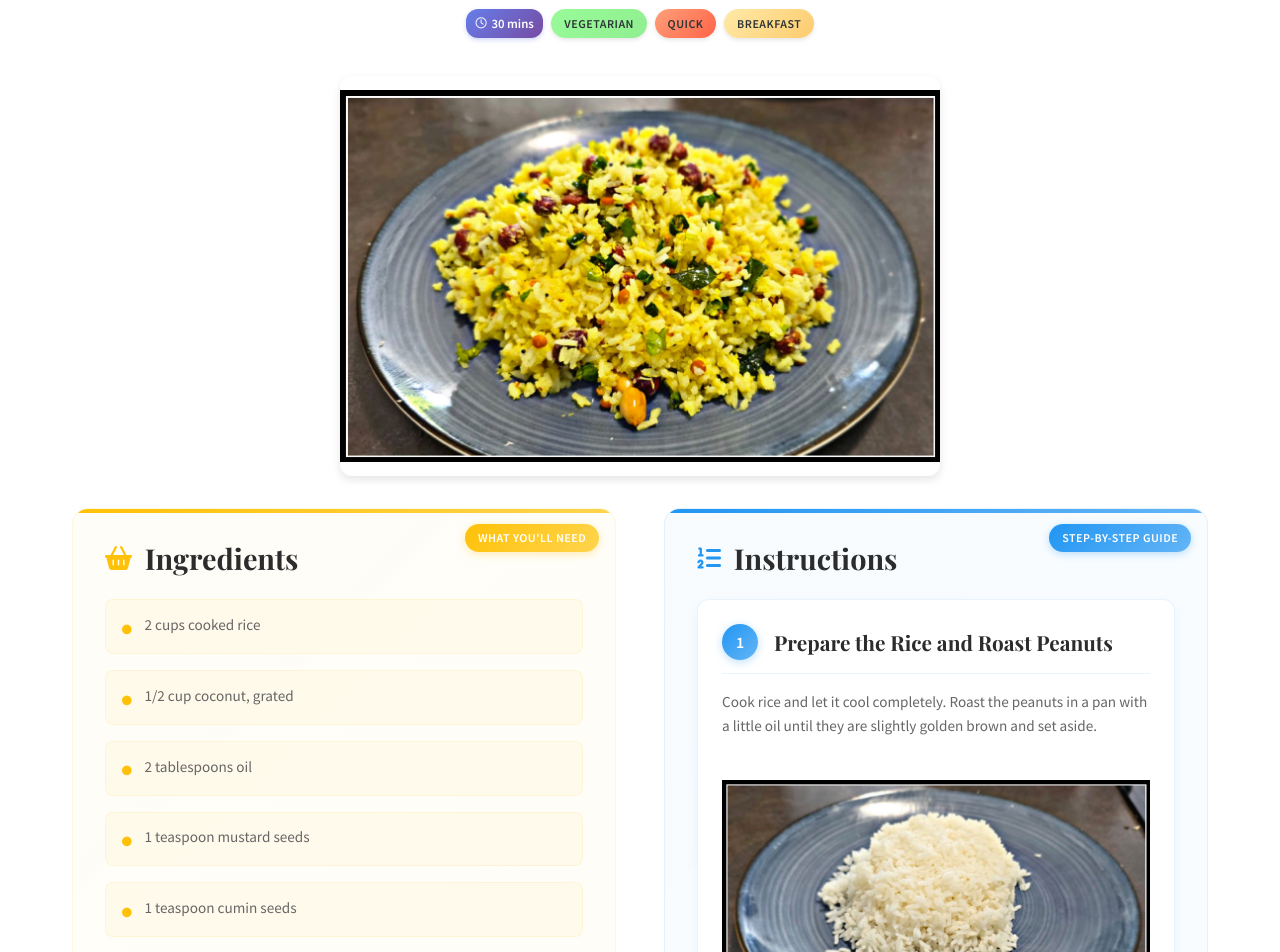
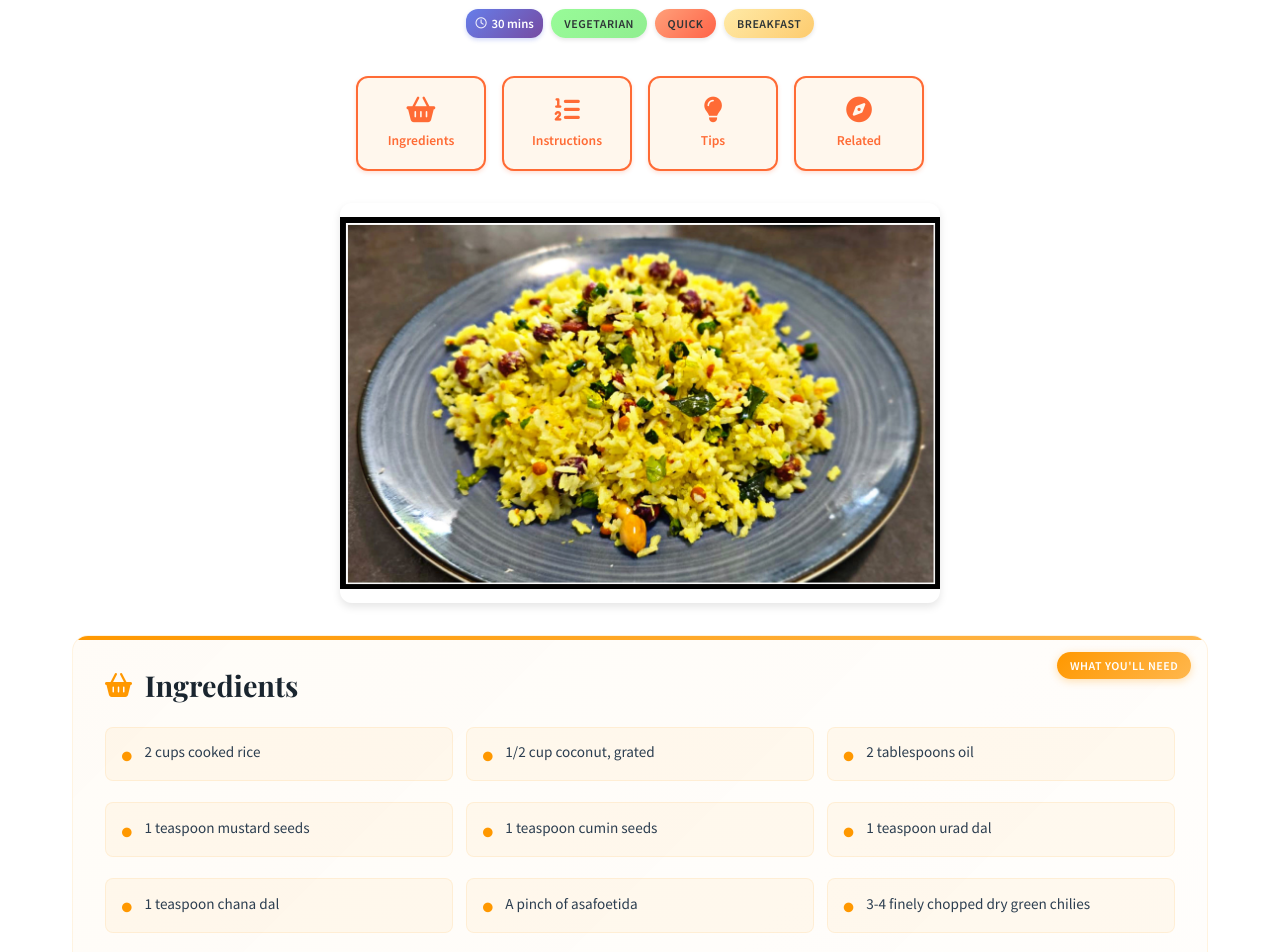
Before and after one commit to nikhilg37/MasalaTulips, a React (Create React App) app in the folder masala-tulips-react/: page /recipe/kaayi-chitranna in a window 1280 px wide. Shown: the part 520-1472 px from the top of the page. Built offline with nearby package versions, Linux system fonts and the light colour scheme.

Commit message:
new changes

```diff
--- a/masala-tulips-react/src/data/recipes.ts
+++ b/masala-tulips-react/src/data/recipes.ts
@@ -109,7 +109,7 @@ export const recipes: Record<string, Recipe> = {
     ],
     notes: [
       {
-        title: 'Notes',
+        title: 'Tips',
         content: [
           'Choose firm, green raw mangoes for the best tangy flavor.',
           'You can adjust the amount of raw mango based on how tangy you prefer the dish.',
@@ -230,7 +230,7 @@ export const recipes: Record<string, Recipe> = {
     ],
     notes: [
       {
-        title: 'Notes',
+        title: 'Tips',
         content: [
           'Soaking the rice for 30 minutes ensures even cooking and fluffy texture.',
           'You can use any combination of vegetables you prefer.',
@@ -433,7 +433,7 @@ export const recipes: Record<string, Recipe> = {
     ],
     notes: [
       {
-        title: 'Notes',
+        title: 'Tips',
         content: [
           'Use fresh, grated coconut for the best rich and nutty flavor.',
           'You can adjust the amount of coconut based on how rich you prefer the dish.',
--- a/masala-tulips-react/src/pages/RecipePage.tsx
+++ b/masala-tulips-react/src/pages/RecipePage.tsx
@@ -1,4 +1,4 @@
-import React, { useEffect } from 'react';
+import React, { useEffect, useState } from 'react';
 import { useParams, Link } from 'react-router-dom';
 import { getRecipeBySlug, getAllRecipes } from '../data/recipes';
 import '../styles/RecipePage.css';
@@ -8,6 +8,8 @@ import { generateRecipeStructuredData } from '../utils/structuredData';
 const RecipePage: React.FC = () => {
   const { slug } = useParams<{ slug: string }>();
   const recipe = getRecipeBySlug(slug || '');
+
+
 
   useEffect(() => {
     if (recipe) {
@@ -44,6 +46,8 @@ const RecipePage: React.FC = () => {
       };
     }
   }, [recipe]);
+
+
 
   // Function to get related recipes based on categories and tags
   const getRelatedRecipes = (currentRecipe: any) => {
@@ -167,6 +171,96 @@ const RecipePage: React.FC = () => {
           </div>
         </div>
 
+        {/* Quick Navigation Links */}
+        <div className="quick-nav">
+          <div className="quick-nav-container">
+            <a
+              href="#ingredients-section"
+              className="quick-nav-item"
+              onClick={(e) => {
+                e.preventDefault();
+                const element = document.getElementById('ingredients-section');
+                if (element) {
+                  const headerOffset = 80;
+                  const elementPosition = element.getBoundingClientRect().top;
+                  const offsetPosition = elementPosition + window.pageYOffset - headerOffset;
+
+                  window.scrollTo({
+                    top: offsetPosition,
+                    behavior: 'smooth'
+                  });
+                }
+              }}
+            >
+              <i className="fas fa-shopping-basket"></i>
+              <span>Ingredients</span>
+            </a>
+            <a
+              href="#instructions-section"
+              className="quick-nav-item"
+              onClick={(e) => {
+                e.preventDefault();
+                const element = document.getElementById('instructions-section');
+                if (element) {
+                  const headerOffset = 80;
+                  const elementPosition = element.getBoundingClientRect().top;
+                  const offsetPosition = elementPosition + window.pageYOffset - headerOffset;
+
+                  window.scrollTo({
+                    top: offsetPosition,
+                    behavior: 'smooth'
+                  });
+                }
+              }}
+            >
+              <i className="fas fa-list-ol"></i>
+              <span>Instructions</span>
+            </a>
+            <a
+              href="#tips-section"
+              className="quick-nav-item"
+              onClick={(e) => {
+                e.preventDefault();
+                const element = document.getElementById('tips-section');
+                if (element) {
+                  const headerOffset = 80;
+                  const elementPosition = element.getBoundingClientRect().top;
+                  const offsetPosition = elementPosition + window.pageYOffset - headerOffset;
+
+                  window.scrollTo({
+                    top: offsetPosition,
+                    behavior: 'smooth'
+                  });
+                }
+              }}
+            >
+              <i className="fas fa-lightbulb"></i>
+              <span>Tips</span>
+            </a>
+            <a
+              href="#related-section"
+              className="quick-nav-item"
+              onClick={(e) => {
+                e.preventDefault();
+                const element = document.getElementById('related-section');
+                if (element) {
+                  const headerOffset = 80;
+                  const elementPosition = element.getBoundingClientRect().top;
+                  const offsetPosition = elementPosition + window.pageYOffset - headerOffset;
+
+                  window.scrollTo({
+                    top: offsetPosition,
+                    behavior: 'smooth'
+                  });
+                }
+              }}
+            >
+              <i className="fas fa-compass"></i>
+              <span>Related</span>
+            </a>
+          </div>
+        </div>
+
         {/* Showcase Image */}
         <div className="showcase-image">
           <img src={recipe.mainImage} alt={recipe.title} className="main-image" />
@@ -175,7 +269,7 @@ const RecipePage: React.FC = () => {
         {/* Recipe Content */}
         <div className="recipe-grid">
           {/* Ingredients */}
-          <div className="ingredients-section">
+          <div id="ingredients-section" className="ingredients-section">
             <div className="section-label">
               <span>What You'll Need</span>
             </div>
@@ -196,7 +290,7 @@ const RecipePage: React.FC = () => {
           </div>
 
           {/* Instructions */}
-          <div className="instructions-section">
+          <div id="instructions-section" className="instructions-section">
             <div className="section-label">
               <span>Step-by-Step Guide</span>
             </div>
@@ -232,8 +326,8 @@ const RecipePage: React.FC = () => {
           </div>
         </div>
 
-        {/* Notes Section */}
-        <div className="notes-section">
+        {/* Tips Section */}
+        <div id="tips-section" className="notes-section">
           <div className="section-label">
             <span>Pro Tips & Ideas</span>
           </div>
@@ -276,7 +370,7 @@ const RecipePage: React.FC = () => {
         </div>
 
         {/* Related Recipes Section */}
-        <div className="related-section">
+        <div id="related-section" className="related-section">
           <div className="section-label">
             <span>Explore More</span>
           </div>
--- a/masala-tulips-react/src/styles/RecipePage.css
+++ b/masala-tulips-react/src/styles/RecipePage.css
@@ -1,3 +1,9 @@
+
+
+
+
+
+
 /* Recipe Page Styles */
 .recipe-page {
     min-height: 100vh;
@@ -225,10 +231,78 @@
     transform: scale(1.02);
 }
 
+/* Quick Navigation */
+.quick-nav {
+    margin: 2rem 0;
+    padding: 0 1rem;
+}
+
+.quick-nav-container {
+    display: flex;
+    justify-content: center;
+    gap: 1rem;
+    flex-wrap: wrap;
+    max-width: 800px;
+    margin: 0 auto;
+}
+
+.quick-nav-item {
+    display: flex;
+    flex-direction: column;
+    align-items: center;
+    gap: 0.6rem;
+    padding: 1.2rem 1.6rem;
+    background: #fff7ed;
+    border: 2px solid var(--accent-color);
+    border-radius: 12px;
+    text-decoration: none;
+    color: var(--accent-color);
+    font-family: var(--body-font);
+    font-weight: 600;
+    font-size: 0.9rem;
+    transition: all 0.3s ease;
+    min-width: 130px;
+    box-shadow: 0 2px 4px rgba(255, 107, 53, 0.2);
+    position: relative;
+}
+
+
+
+.quick-nav-item:hover {
+    background: var(--accent-color);
+    border-color: var(--accent-color);
+    color: white;
+    transform: translateY(-2px);
+    box-shadow: 0 4px 12px rgba(255, 107, 53, 0.3);
+}
+
+.quick-nav-item:active {
+    transform: translateY(-2px) scale(1.01);
+    transition: all 0.1s ease;
+}
+
+.quick-nav-item i {
+    font-size: 1.6rem;
+    color: var(--accent-color);
+    transition: all 0.3s ease;
+}
+
+.quick-nav-item:hover i {
+    color: white;
+    transform: scale(1.1);
+}
+
+.quick-nav-item span {
+    text-align: center;
+    line-height: 1.3;
+    font-size: 0.85rem;
+    font-weight: 600;
+}
+
 /* Recipe Grid */
 .recipe-grid {
-    display: grid;
-    grid-template-columns: 1fr 1fr;
+    display: flex;
+    flex-direction: column;
     gap: 3rem;
     margin-bottom: 3rem;
 }
@@ -255,8 +329,8 @@
 }
 
 .ingredients-section .section-label span {
-    background: linear-gradient(135deg, #FFC107, #FFD54F);
-    box-shadow: 0 2px 8px rgba(255, 193, 7, 0.3);
+    background: linear-gradient(135deg, #FF9800, #FFB74D);
+    box-shadow: 0 2px 8px rgba(255, 152, 0, 0.3);
 }
 
 .instructions-section .section-label span {
@@ -276,12 +350,13 @@
 
 /* Ingredients Section - Redesigned */
 .ingredients-section {
-    background: linear-gradient(135deg, rgba(255, 193, 7, 0.03), rgba(255, 193, 7, 0.01));
+    background: linear-gradient(135deg, rgba(255, 152, 0, 0.03), rgba(255, 152, 0, 0.01));
     padding: 2rem;
     border-radius: 16px;
-    border: 1px solid rgba(255, 193, 7, 0.1);
+    border: 1px solid rgba(255, 152, 0, 0.1);
     position: relative;
     overflow: hidden;
+    scroll-margin-top: 4rem;
 }
 
 .ingredients-section::before {
@@ -291,12 +366,12 @@
     left: 0;
     width: 100%;
     height: 4px;
-    background: linear-gradient(135deg, #FFC107, #FFD54F);
+    background: linear-gradient(135deg, #FF9800, #FFB74D);
 }
 
 .ingredients-section h2 {
     font-family: var(--heading-font);
-    color: var(--primary-color);
+    color: #1a252f;
     margin-bottom: 1.5rem;
     text-align: left;
     font-size: 1.8rem;
@@ -306,14 +381,14 @@
 }
 
 .ingredients-section h2 i {
-    color: #FFC107;
+    color: #FF9800;
     font-size: 1.5rem;
 }
 
 .ingredients-container {
-    display: flex;
-    flex-direction: column;
-    gap: 0.5rem;
+    display: grid;
+    grid-template-columns: repeat(auto-fit, minmax(300px, 1fr));
+    gap: 0.8rem;
 }
 
 .ingredient-item {
@@ -322,9 +397,9 @@
     gap: 0.8rem;
     padding: 0.8rem 1rem;
     border-radius: 8px;
-    background-color: rgba(255, 193, 7, 0.05);
+    background-color: rgba(255, 152, 0, 0.05);
     margin-bottom: 0.5rem;
-    border: 1px solid rgba(255, 193, 7, 0.1);
+    border: 1px solid rgba(255, 152, 0, 0.1);
     transition: all 0.2s ease;
 }
 
@@ -339,12 +414,12 @@
 
 .ingredient-bullet i {
     font-size: 0.6rem;
-    color: #FFC107;
+    color: #FF9800;
 }
 
 .ingredient-item span {
     font-family: var(--body-font);
-    color: var(--secondary-color);
+    color: #2c3e50;
     line-height: 1.6;
     font-size: 0.95rem;
     font-weight: 500;
@@ -358,6 +433,7 @@
     border: 1px solid rgba(33, 150, 243, 0.1);
     position: relative;
     overflow: hidden;
+    scroll-margin-top: 4rem;
 }
 
 .instructions-section::before {
@@ -471,13 +547,14 @@
     margin-top: 1rem;
 }
 
-/* Notes Section - Redesigned */
+/* Tips Section - Redesigned */
 .notes-section {
     background: linear-gradient(135deg, rgba(255, 107, 53, 0.03), rgba(255, 107, 53, 0.01));
     padding: 3rem 2rem;
     border-radius: 16px;
     margin-top: 3rem;
     border: 1px solid rgba(255, 107, 53, 0.1);
+    scroll-margin-top: 4rem;
 }
 
 .notes-section h2 {
@@ -669,6 +746,7 @@
     border-radius: 16px;
     margin-top: 3rem;
     border: 1px solid rgba(255, 107, 53, 0.1);
+    scroll-margin-top: 4rem;
 }
 
 .related-section h2 {
@@ -862,8 +940,31 @@
         padding: 1rem;
     }
 
+    .quick-nav {
+        margin: 1.5rem 0;
+        padding: 0 0.5rem;
+    }
+
+    .quick-nav-container {
+        gap: 0.8rem;
+    }
+
+    .quick-nav-item {
+        padding: 1rem 1.4rem;
+        min-width: 120px;
+        font-size: 0.8rem;
+        border-radius: 10px;
+    }
+
+    .quick-nav-item i {
+        font-size: 1.4rem;
+    }
+
+    .quick-nav-item span {
+        font-size: 0.75rem;
+    }
+
     .recipe-grid {
-        grid-template-columns: 1fr;
         gap: 2rem;
     }
 
@@ -883,6 +984,11 @@
     .ingredient-item {
         gap: 0.6rem;
         padding: 0.6rem 0.8rem;
+    }
+
+    .ingredients-container {
+        grid-template-columns: 1fr;
+        gap: 0.6rem;
     }
 
     .ingredient-item span {
```
Also changed, not shown: 11 other files (tests, documents, lock files or other folders).
